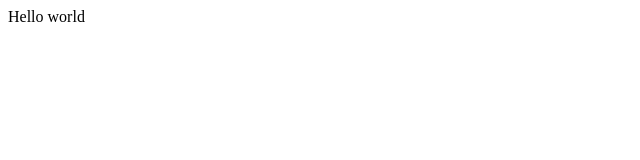
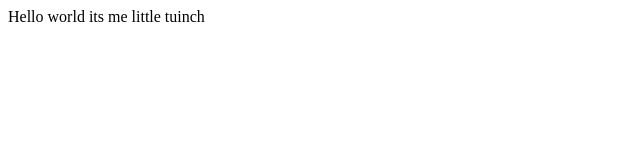
Before and after one commit to trae1357/begreat, a plain HTML site: page index.html in a window 1280 px wide. Shown: the whole page, without its empty margins (0-640 px from the left). Drawn offline with Linux system fonts and the light colour scheme.

```diff
--- a/index.html
+++ b/index.html
@@ -6,6 +6,6 @@
     <title>Document</title>
 </head>
 <body>
-    <div>Hello world</div>
+    <div>Hello world its me little tuinch</div>
 </body>
 </html>
```
